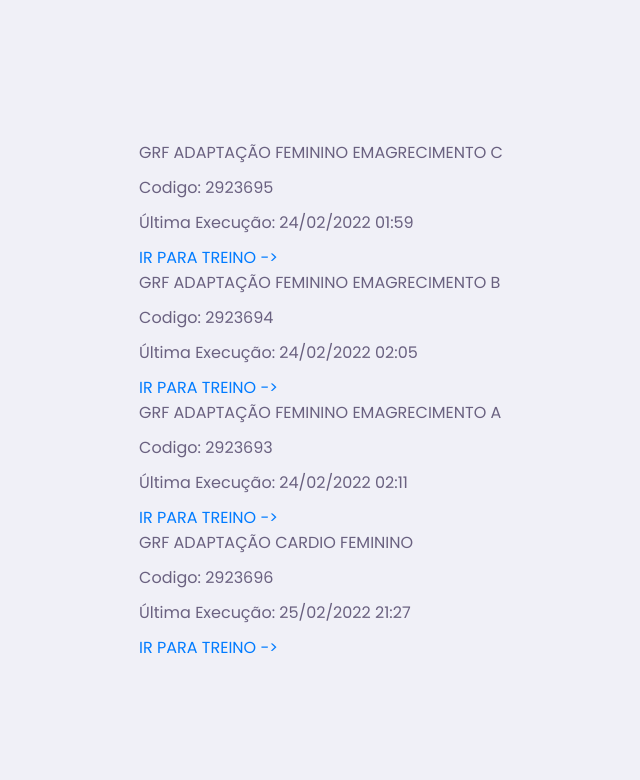
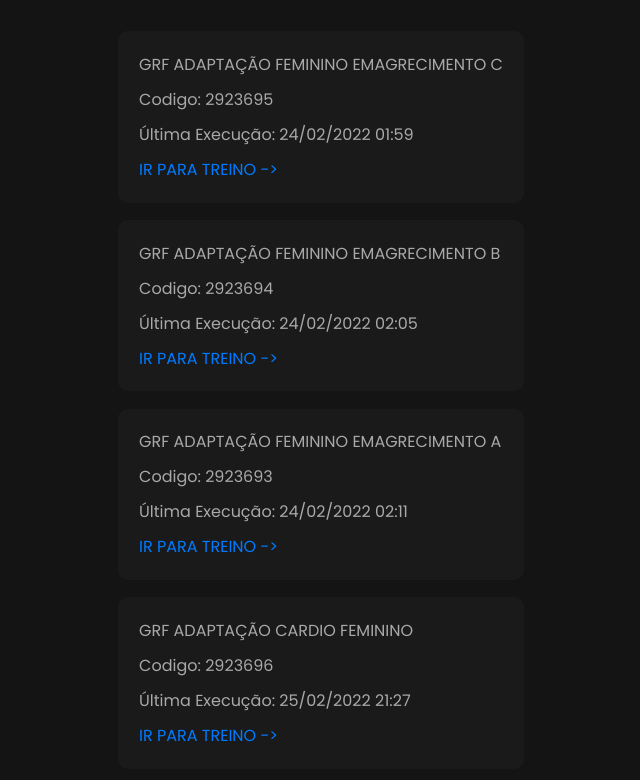
Before and after one commit to imkimura/just-do-it, a React (Create React App) app: page /trainings in a window 1280 px wide. Shown: the top 780 px of the page, without its empty margins (319-959 px from the left). Built offline with nearby package versions, Linux system fonts and the light colour scheme.

Commit message:
Mudanças no estilo

```diff
--- a/src/assets/global.css
+++ b/src/assets/global.css
@@ -1,6 +1,6 @@
 :root {
   font-size: 60%;
-  --color-background: #F0F0F7;
+  --color-background: #141414; /** #F0F0F7; */
   --color-primary-lighter: #9871F5;
   --color-primary-light: #916BEA;
   --color-primary: #8257E5;
@@ -12,7 +12,7 @@
   --color-text-in-primary: #D4C2FF;
   --color-text-title: #32264D;
   --color-text-complement: #9C98A6;
-  --color-text-base: #6A6180;
+  --color-text-base: #a9a9a9;
   --color-line-in-white: #E6E6F0;
   --color-input-background: #F8F8FC;
   --color-button-text: #FFFFFF;
--- a/src/pages/Home/index.js
+++ b/src/pages/Home/index.js
@@ -4,9 +4,12 @@ import Input from '../../components/Input';
 
 import api from '../../services/api';
 
+import logo from '../../assets/images/logo_selfit.png';
+
 const Home = () => {
     const [cpf, setCpf] = useState('');
     const navigate = useNavigate();
+
     // async function searchTrains() {
     //     const res = await api.get('/turmas/consultarPrograma?codigocliente=1179534');
 
@@ -25,9 +28,12 @@ const Home = () => {
     }
 
     return (
+        <div>
+            <div>
+                <img src={logo} width={200}/>
+            </div>
             <div className="search">
                 <form onSubmit={handleSearchClient}>
-                <p>BUSCAR</p>
                     <Input
                         type="text"
                         name="cpf"
@@ -38,6 +44,7 @@ const Home = () => {
                     <button type='submit'>BUSCAR</button>
                 </form>
             </div>
+        </div>
     );
 };
 
--- a/src/pages/Trainings/index.js
+++ b/src/pages/Trainings/index.js
@@ -1,6 +1,8 @@
 import moment from 'moment';
 import React, { useState } from 'react';
 import {Link, useLocation} from 'react-router-dom';
+
+import './style.css';
 
 const Trainings = () => {
     const location = useLocation();
@@ -86,7 +88,7 @@ const Trainings = () => {
         <div>
             {trainings.map((training, i) => {
                 return (
-                <div key={training.codigo+i}>
+                <div className='card-training' key={training.codigo+i}>
                     <p>{training.nome}</p>
                     <p>Codigo: {training.codigo}</p>
                     <p>Última Execução: {moment(training.ultimaexecucao).format('DD/MM/YYYY HH:mm')}</p>
--- /dev/null
+++ b/src/pages/Trainings/style.css
@@ -0,0 +1,6 @@
+.card-training {
+    padding: 1.3em;
+    margin: 1.08em 0px;
+    background: #1a1a1a;
+    border-radius: 1rem;
+}
```
Also changed, not shown: src/assets/images/logo_selfit.png (added). Lines whose indentation alone changed are shown as unchanged.
